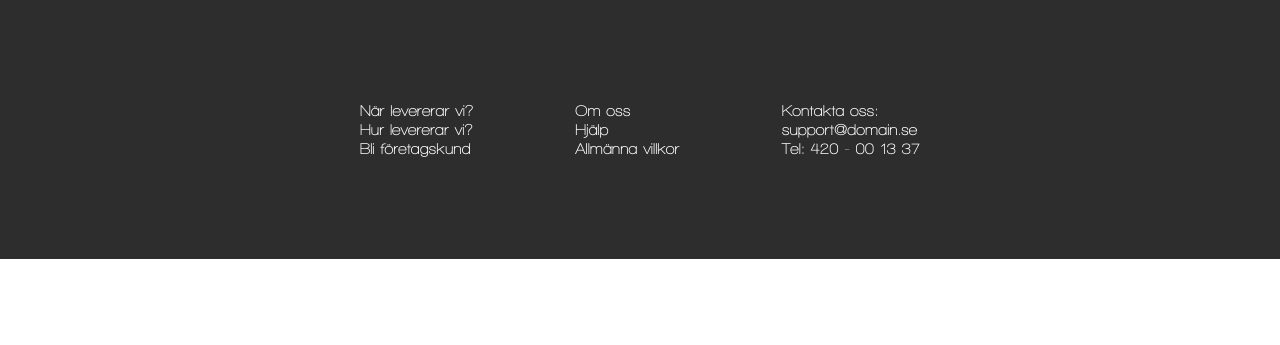
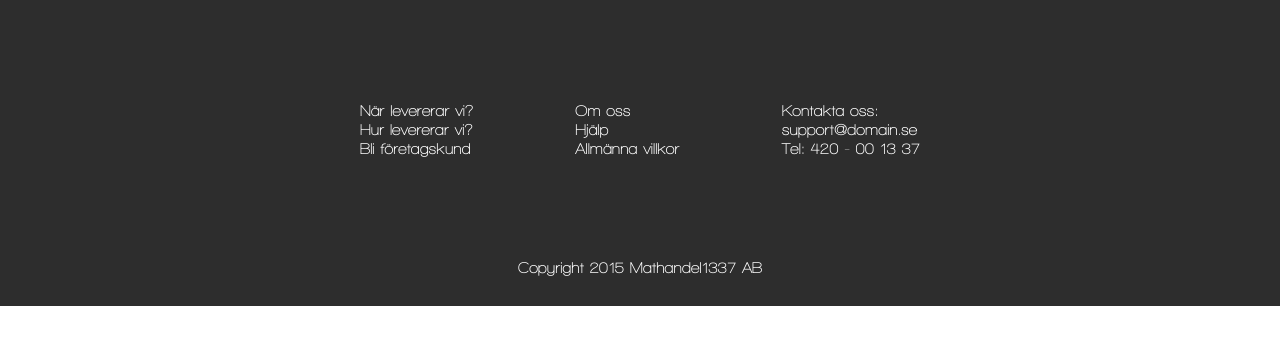
Before and after one commit to jomla97/mathandel, a PHP site: page /templates/footer.php in a window 1280 px wide. Shown: the top 345 px of the page. Run offline with PHP 8.4, Linux system fonts and the light colour scheme.

Commit message:
lade till copyright notice i botten av footern

```diff
--- a/stylesheets/footer.css
+++ b/stylesheets/footer.css
@@ -33,7 +33,7 @@ a{
 footer{
     background-color: #2d2d2d;
     color: white;
-    padding: 100px;
+    padding: 100px 0 30px 0;
 }
 footer td{
     padding: 0 50px;
@@ -41,3 +41,7 @@ footer td{
 footer table{
     margin: 0 auto;
 }
+footer p{
+    text-align: center;
+    margin-top: 100px;
+}
--- a/templates/footer.php
+++ b/templates/footer.php
@@ -22,6 +22,7 @@
 					<td>Tel: 420 - 00 13 37</td>
 				</tr>
 			</table>
+			<p>Copyright 2015 Mathandel1337 AB</p>
 		</footer>
 	</body>
 </html>
```
